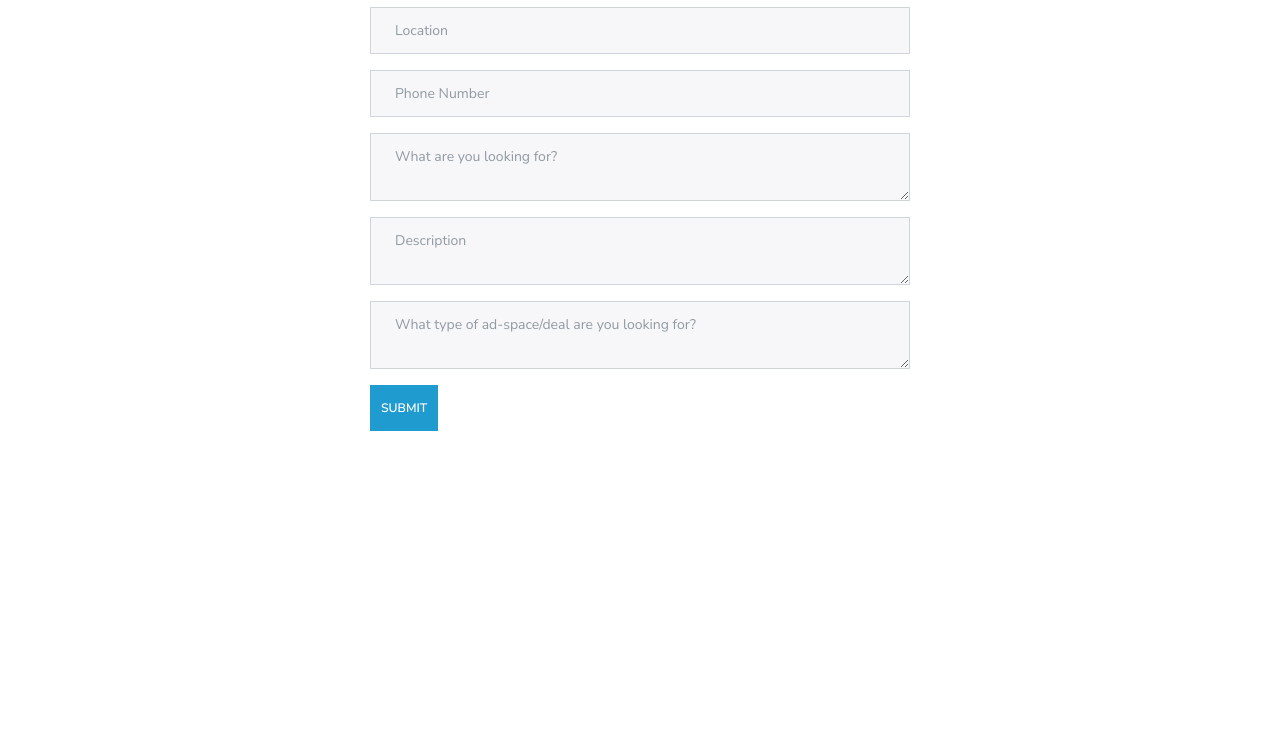
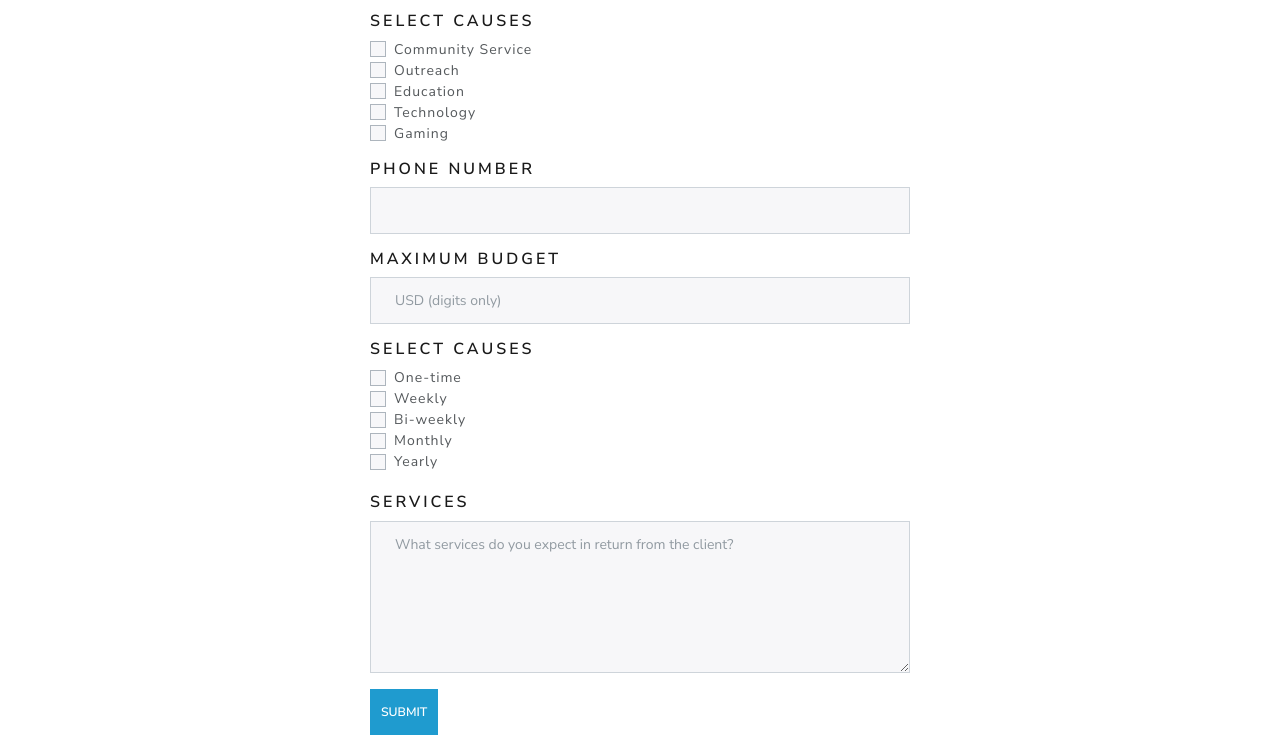
Before and after one commit to czhao028/SponsorsList, a plain HTML site: page formSponsor.html in a window 1280 px wide. Shown: the part 205-940 px from the top of the page. Before the commit the page ends 800 px from the top, so only its background shows below. Drawn offline with nearby package versions, Linux system fonts and the light colour scheme.

Commit message:
fixed forms

```diff
--- a/formSponsor.html
+++ b/formSponsor.html
@@ -32,24 +32,66 @@
 		<div class="row">
 			<div class="col-sm-3"></div>
 			<div class="col-sm-6 center-block">
+				<h1 style="text-align: center">Search for Clients</h1><br>
 				<div class="form-group">
-					<input class="form-control" type="text" id="companyName" placeholder="Company Name">
+					<h5>Select Causes</h5>
+					<div class="custom-control custom-checkbox">
+					  <input type="checkbox" class="custom-control-input" id="customCheck1">
+					  <label class="custom-control-label" for="customCheck1">Community Service</label>
+					</div>
+					<div class="custom-control custom-checkbox">
+					  <input type="checkbox" class="custom-control-input" id="customCheck1">
+					  <label class="custom-control-label" for="customCheck1">Outreach</label>
+					</div>
+					<div class="custom-control custom-checkbox">
+					  <input type="checkbox" class="custom-control-input" id="customCheck1" >
+					  <label class="custom-control-label" for="customCheck1">Education</label>
+					</div>
+					<div class="custom-control custom-checkbox">
+					  <input type="checkbox" class="custom-control-input" id="customCheck1" >
+					  <label class="custom-control-label" for="customCheck1">Technology</label>
+					</div>
+					<div class="custom-control custom-checkbox">
+					  <input type="checkbox" class="custom-control-input" id="customCheck1" >
+					  <label class="custom-control-label" for="customCheck1">Gaming</label>
+					</div>
+				</div>
+				<h5>Phone Number</h5>
+				<div class="form-group">
+					<input class="form-control" type="tel" name="usrtel" id="phone">
 				</div>
 				<div class="form-group">
-					<input class="form-control" type="text" id="location" placeholder="Location">
+					<h5>Maximum Budget</h5>
+					<input class="form-control" type="number" id="goal" placeholder="USD (digits only)"></input>
 				</div>
+
+				<h5>Select Causes</h5>
+					<div class="custom-control custom-checkbox">
+					  <input type="checkbox" class="custom-control-input" id="customCheck1">
+					  <label class="custom-control-label" for="customCheck1">One-time</label>
+					</div>
+					<div class="custom-control custom-checkbox">
+					  <input type="checkbox" class="custom-control-input" id="customCheck1">
+					  <label class="custom-control-label" for="customCheck1">Weekly</label>
+					</div>
+					<div class="custom-control custom-checkbox">
+					  <input type="checkbox" class="custom-control-input" id="customCheck1" >
+					  <label class="custom-control-label" for="customCheck1">Bi-weekly</label>
+					</div>
+					<div class="custom-control custom-checkbox">
+					  <input type="checkbox" class="custom-control-input" id="customCheck1" >
+					  <label class="custom-control-label" for="customCheck1">Monthly</label>
+					</div>
+					<div class="custom-control custom-checkbox">
+					  <input type="checkbox" class="custom-control-input" id="customCheck1" >
+					  <label class="custom-control-label" for="customCheck1">Yearly</label>
+					</div><br>
+
 				<div class="form-group">
-					<input class="form-control" type="number" id="phone" placeholder="Phone Number">
+					<h5>Services</h5>
+					<textarea class="form-control" id="description" placeholder="What services do you expect in return from the client?" rows="6"></textarea>
 				</div>
-				<div class="form-group">
-					<textarea class="form-control" id="goal" placeholder="What are you looking for?"></textarea>
-				</div>
-				<div class="form-group">
-					<textarea class="form-control" id="description" placeholder="Description"></textarea>
-				</div>
-				<div class="form-group">
-					<textarea class="form-control" id="dealType" placeholder="What type of ad-space/deal are you looking for?"></textarea>
-				</div>
+
 				<button type="button" class="btn btn-info" style="padding:10px">Submit</button>
 			</div>
 		</div>
```
